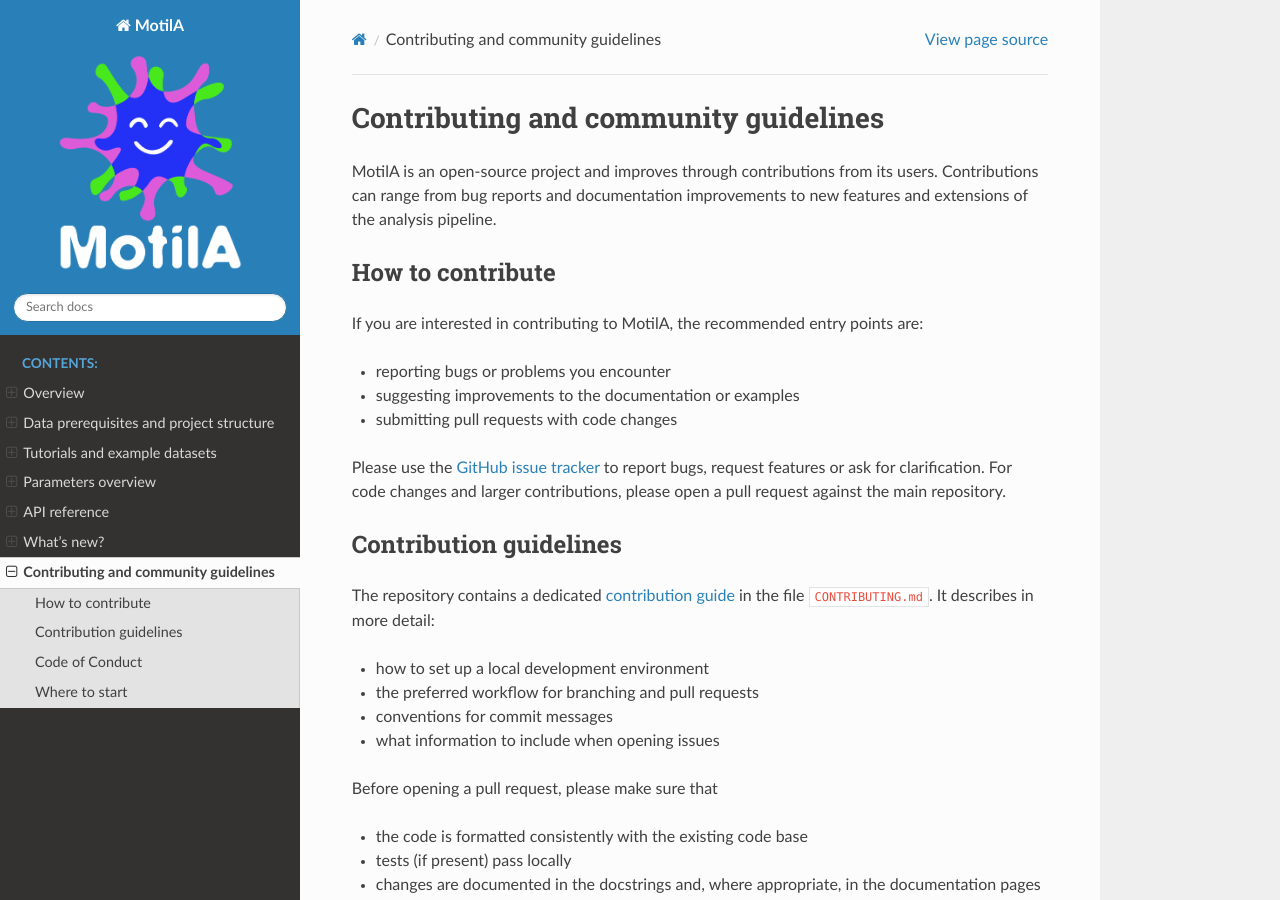
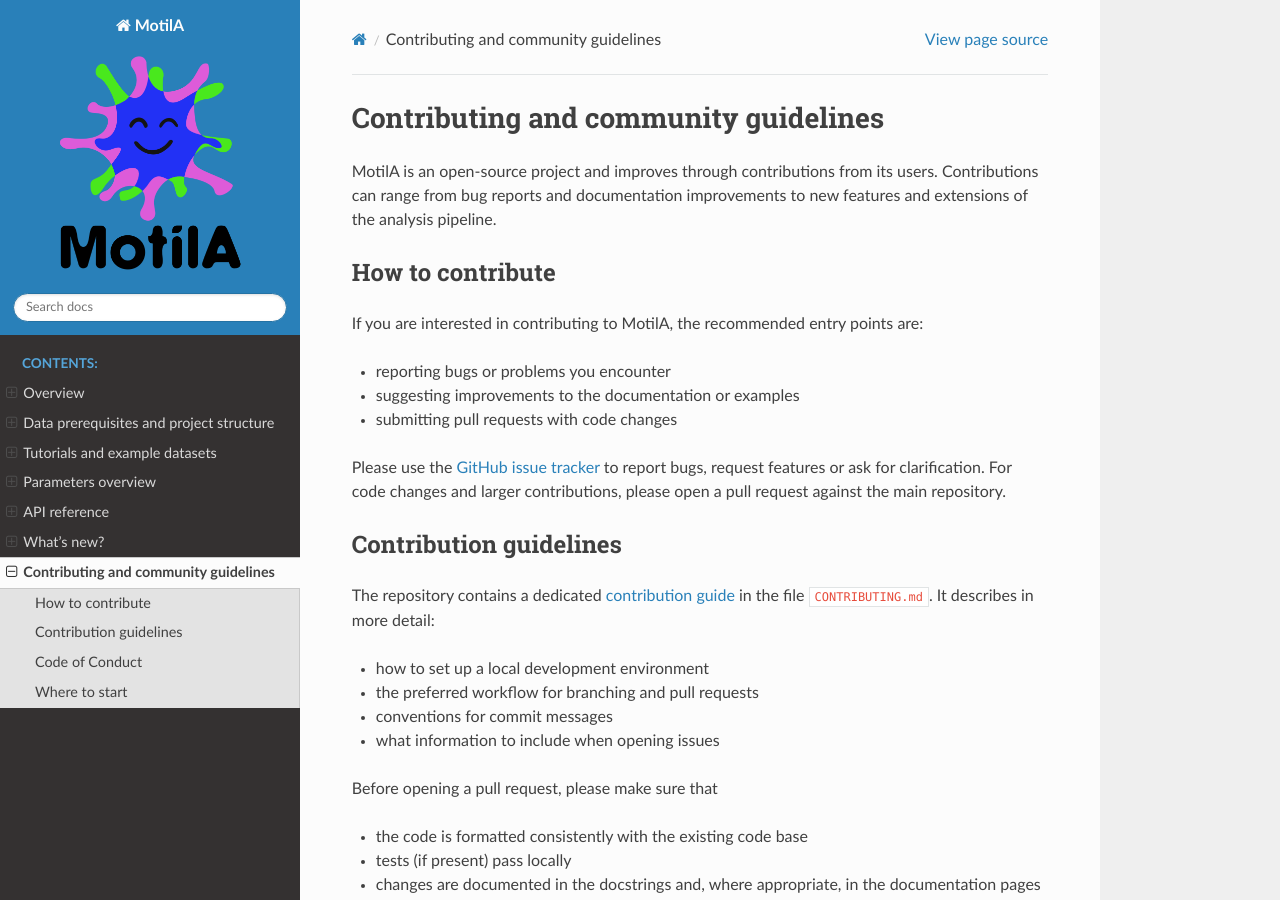
Before and after one commit to FabrizioMusacchio/MotilA, a Sphinx documentation site: the page built from docs/source/contributing.rst, in a window 1280 px wide and 900 px high. Built offline with Sphinx 7.4.7 and the Read the Docs theme 3.1.0, drawn with Linux system fonts in a browser that asks for light colours.

Commit message:
feat: add new logo images and update documentation configuration

```diff
--- a/docs/source/conf.py
+++ b/docs/source/conf.py
@@ -86,4 +86,4 @@
     "sticky_navigation": True,
 }
 
-html_logo = "_static/figures/MotilA_logo_wide_transparent.png"
+html_logo = "_static/figures/MotilA_logo_wide_transparent_black_black.png"
```
Also changed, not shown: docs/source/_static/figures/MotilA_logo_wide_transparent_black.png (added), docs/source/_static/figures/MotilA_logo_wide_transparent_black_black.png (added), figures/MotilA_logo_wide_transparent_black.png (added), figures/MotilA_logo_wide_transparent_black_black.png (added).
